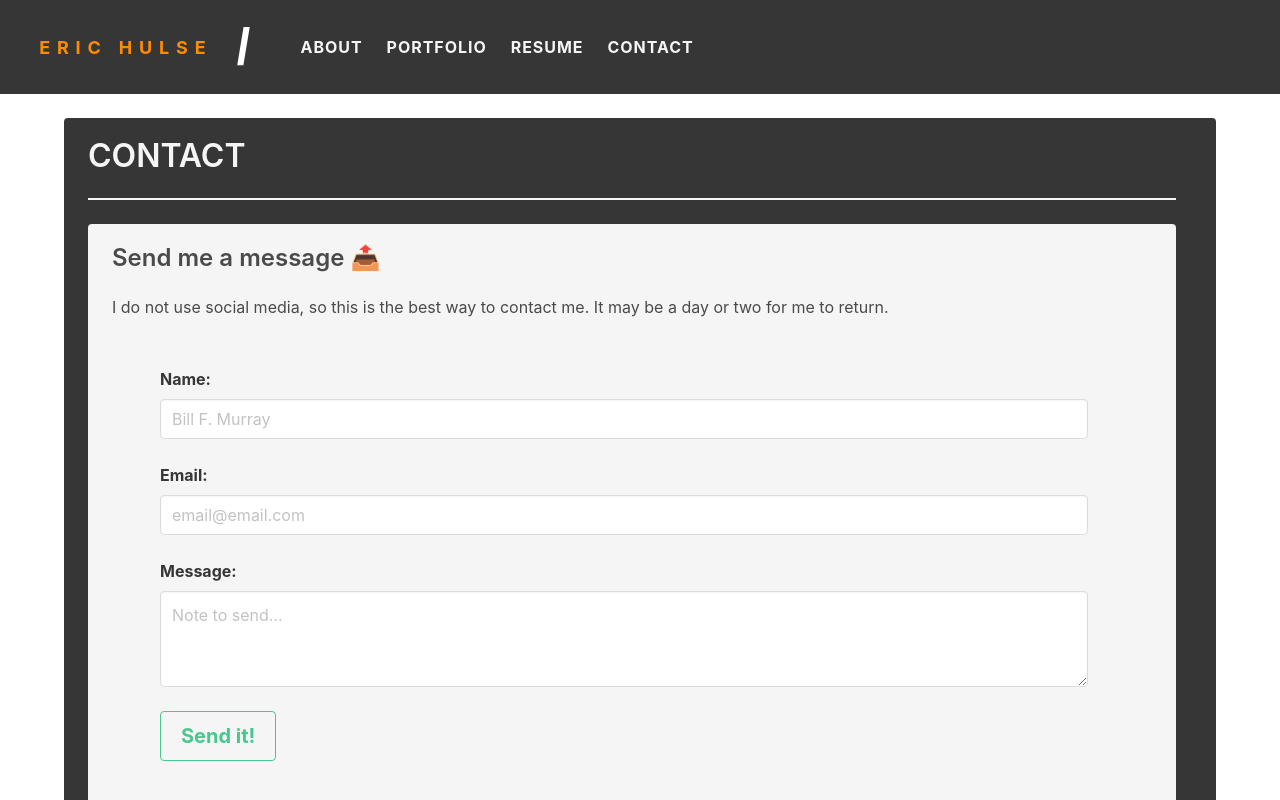
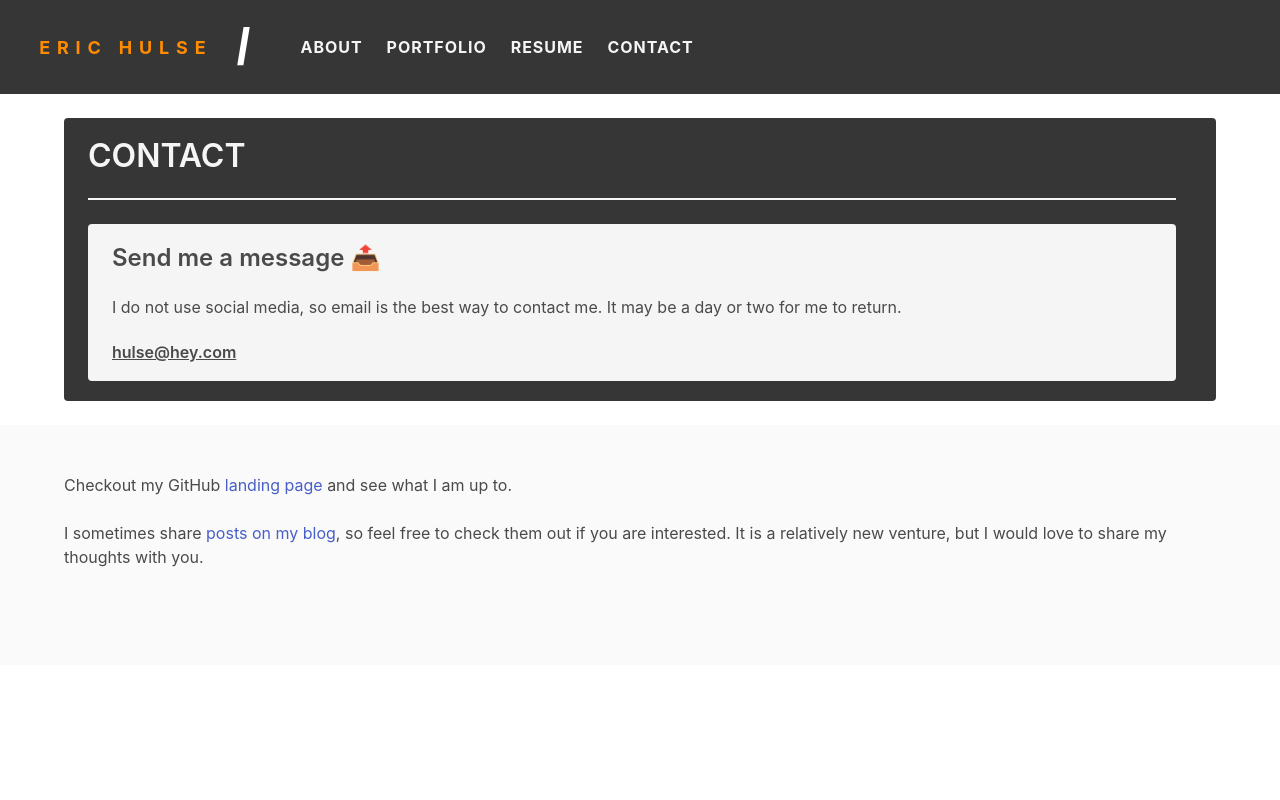
Before and after one commit to sempercuriosus/portfolio-v2, a React (Vite) app: page /contact in a window 1280 px wide. Shown: the top 800 px of the page. Built offline with nearby package versions, Linux system fonts and the light colour scheme.

Commit message:
rm form added email

```diff
--- a/src/components/Contact/contact.jsx
+++ b/src/components/Contact/contact.jsx
@@ -1,33 +1,35 @@
-import { useState } from 'react';
+// import { useState } from 'react';
+
+const email = 'hulse@hey.com';
 
 function Contact() {
   document.title = 'Contact | Third Coast 🦡';
 
-  const [formData, setFormData] = useState({
-    name: '',
-    email: '',
-    message: '',
-  });
+  // const [formData, setFormData] = useState({
+  //   name: '',
+  //   email: '',
+  //   message: '',
+  // });
 
   // Set Values
-  const setFormValue = (event) => {
-    const { target } = event;
-    const name = target.name;
-    const value = target.value;
+  // const setFormValue = (event) => {
+  //   const { target } = event;
+  //   const name = target.name;
+  //   const value = target.value;
 
-    if (!value) {
-      return alert(name + ' is required. Please enter in a value.');
-    }
+  //   if (!value) {
+  //     return alert(name + ' is required. Please enter in a value.');
+  //   }
 
-    setFormData((prevData) => {
-      const updatedData = {
-        ...prevData,
-        [name]: value,
-      };
+  //   setFormData((prevData) => {
+  //     const updatedData = {
+  //       ...prevData,
+  //       [name]: value,
+  //     };
 
-      return updatedData;
-    });
-  };
+  //     return updatedData;
+  //   });
+  // };
 
   // Input Form
   return (
@@ -42,63 +44,16 @@ function Contact() {
           */}
         <h2 className='title is-4'>Send me a message 📤</h2>
         <p>
-          I do not use social media, so this is the best way to contact me. It
+          I do not use social media, so email is the best way to contact me. It
           may be a day or two for me to return.
         </p>
-        <form className='section'>
-          {/*
-           Name Label
-            */}
-          <label className='label'>Name: </label>
-          {/*
-           Name
-            */}
-          <input
-            name='name'
-            placeholder='Bill F. Murray'
-            type='text'
-            defaultValue={formData.name}
-            onBlur={setFormValue}
-            className='input block'
-          />{' '}
-          {/*
-           Email Label
-            */}
-          <label className='label'>Email: </label>
-          {/*
-           Email
-            */}
-          <input
-            name='email'
-            placeholder='email@email.com'
-            type='email'
-            defaultValue={formData.email}
-            onBlur={setFormValue}
-            className='input block'
-          />
-          {/*
-           Message Label
-            */}
-          <label className='label'>Message: </label>
-          {/*
-           Message
-            */}
-          <textarea
-            rows={3}
-            cols={33}
-            name='message'
-            placeholder='Note to send...'
-            type='text'
-            defaultValue={formData.message}
-            onBlur={setFormValue}
-            className='textarea block'
-          />
-          <button
-            className='button is-success is-outlined is-medium'
-            type='submit'>
-            <strong>Send it!</strong>
-          </button>
-        </form>
+
+        <br />
+
+        <p className='title is-6'>
+          <a href={`mailto:${email}`}>{email}</a>{' '}
+        </p>
+        {/* Email  */}
       </div>
     </section>
   );
```
